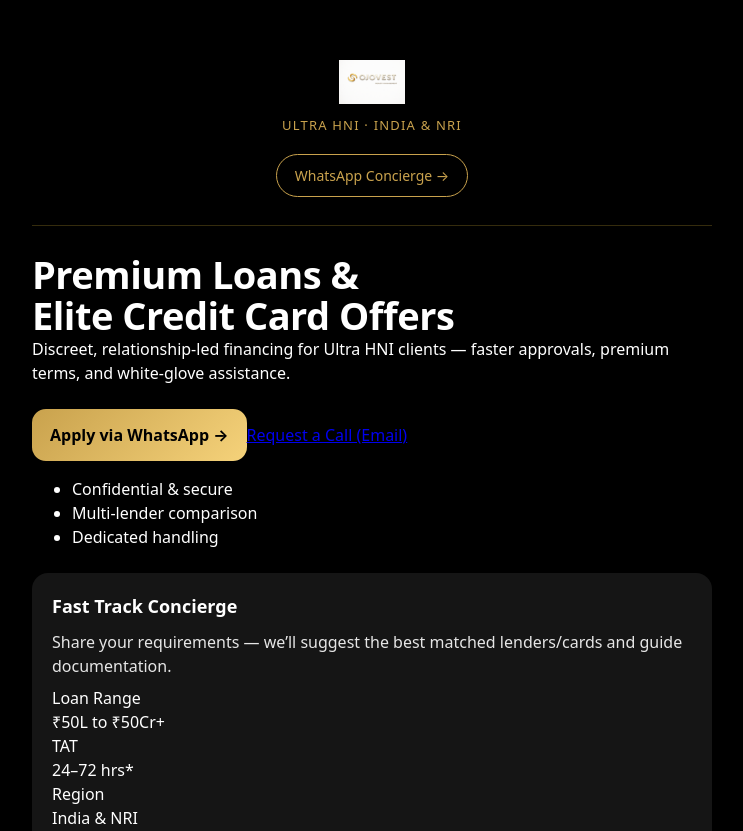
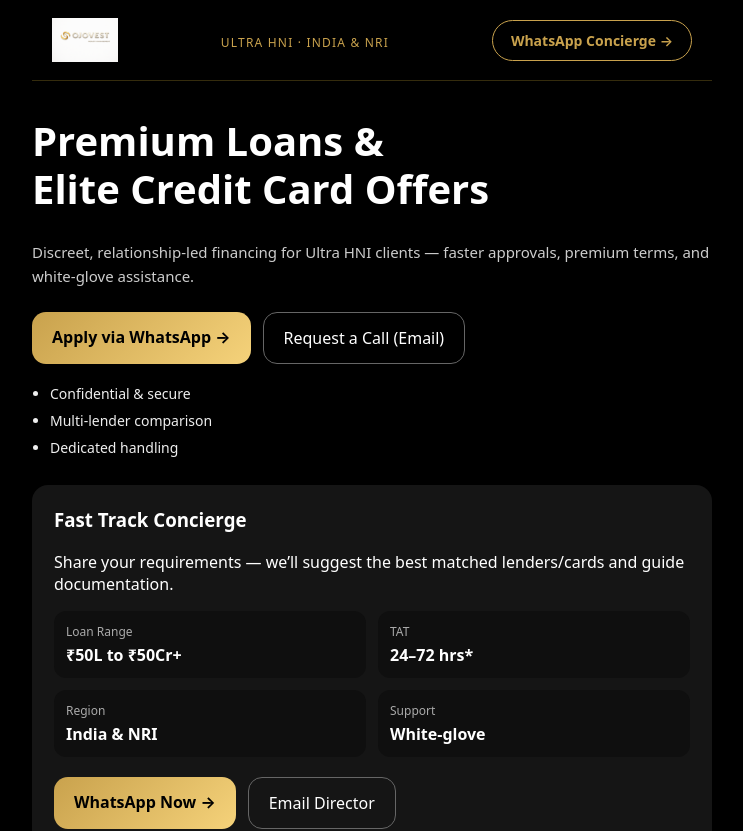
Before and after one commit to ojovest/ojovest, a Next.js app: page / in a window 1280 px wide. Shown: the top 831 px of the page, without its empty margins (268-1011 px from the left). Built offline with nearby package versions, Linux system fonts and the light colour scheme.

Commit message:
Update globals.css

```diff
--- a/app/globals.css
+++ b/app/globals.css
@@ -1,67 +1,107 @@
-/* app/globals.css */
-
-/* Base */
+/* =====================
+   Global Reset
+===================== */
 * {
   box-sizing: border-box;
-}
-
-html,
-body {
-  height: 100%;
 }
 
 body {
   margin: 0;
   background: #000;
   color: #fff;
-  font-family: system-ui, -apple-system, Segoe UI, Roboto, Helvetica, Arial, sans-serif;
-  line-height: 1.5;
+  font-family: system-ui, -apple-system, BlinkMacSystemFont, "Segoe UI",
+    sans-serif;
 }
 
-/* Layout container */
+/* =====================
+   Layout Container
+===================== */
 .container {
   max-width: 720px;
   margin: 0 auto;
-  padding: 32px 20px 80px;
+  padding: 0 20px 40px;
 }
 
-/* ===== Premium Header ===== */
+/* =====================
+   Sticky Premium Header
+===================== */
 .header {
+  position: sticky;
+  top: 0;
+  z-index: 1000;
+
   display: flex;
   flex-direction: column;
   align-items: center;
   gap: 10px;
-  padding: 28px 20px;
+
+  padding: 18px 20px;
+  background: rgba(0, 0, 0, 0.9);
+  backdrop-filter: blur(10px);
+
+  border-bottom: 1px solid rgba(212, 175, 55, 0.25);
   text-align: center;
-  border-bottom: 1px solid rgba(212, 175, 55, 0.25);
 }
 
+/* Desktop header layout */
+@media (min-width: 900px) {
+  .header {
+    flex-direction: row;
+    justify-content: space-between;
+    text-align: left;
+  }
+}
+
+/* =====================
+   Header Left
+===================== */
+.headerLeft {
+  display: flex;
+  flex-direction: column;
+  align-items: center;
+}
+
+@media (min-width: 900px) {
+  .headerLeft {
+    align-items: flex-start;
+  }
+}
+
+/* =====================
+   Logo
+===================== */
 .logo {
   height: 44px;
   width: auto;
+  max-width: 220px;
   display: block;
-  max-width: 260px;
-  object-fit: contain;
 }
 
-/* Subtitle under logo */
+/* =====================
+   Subtitle
+===================== */
 .subtitle {
-  font-size: 13px;
+  margin-top: 4px;
+  font-size: 12px;
   letter-spacing: 1.2px;
   text-transform: uppercase;
-  color: #c9a24d; /* muted gold */
-  margin-top: 2px;
+  color: #c9a24d;
 }
 
-/* Header CTA (top button) */
+/* =====================
+   Header CTA Button
+===================== */
 .header-cta {
-  margin-top: 8px;
+  margin-top: 10px;
+  padding: 10px 18px;
   font-size: 14px;
-  padding: 10px 18px;
+  font-weight: 600;
+
   border-radius: 999px;
   border: 1px solid #c9a24d;
   color: #c9a24d;
   text-decoration: none;
+
   transition: all 0.25s ease;
 }
 
@@ -70,83 +110,133 @@ body {
   color: #000;
 }
 
-/* ===== Hero ===== */
-h1 {
-  margin: 28px 0 0;
-  font-size: 38px;
-  line-height: 1.1;
-  letter-spacing: -0.5px;
+@media (min-width: 900px) {
+  .header-cta {
+    margin-top: 0;
+  }
 }
 
-p {
-  margin: 0;
+/* =====================
+   Hero Section
+===================== */
+.heroTitle {
+  margin-top: 36px;
+  font-size: 32px;
+  font-weight: 700;
+  line-height: 1.2;
 }
 
-/* Description text below heading */
-.hero-desc {
-  margin-top: 16px;
-  color: #ccc;
-  max-width: 60ch;
+@media (min-width: 900px) {
+  .heroTitle {
+    font-size: 40px;
+  }
 }
 
-/* CTA button in hero */
-a.cta {
+.heroDesc {
+  margin-top: 16px;
+  font-size: 15px;
+  color: #ccc;
+  line-height: 1.6;
+}
+
+/* =====================
+   CTA Row
+===================== */
+.ctaRow {
   margin-top: 24px;
+  display: flex;
+  flex-wrap: wrap;
+  gap: 12px;
+}
+
+/* Primary CTA */
+.cta {
   background: linear-gradient(135deg, #c9a24d, #f5d27a);
   color: #000;
-  padding: 14px 18px;
+  padding: 14px 20px;
   border-radius: 14px;
   font-weight: 700;
   text-decoration: none;
-  display: inline-block;
-  transition: transform 0.2s ease, opacity 0.2s ease;
 }
 
-a.cta:hover {
-  transform: translateY(-1px);
-  opacity: 0.95;
+/* Secondary CTA */
+.ctaSecondary {
+  padding: 14px 20px;
+  border-radius: 14px;
+  border: 1px solid #666;
+  color: #fff;
+  text-decoration: none;
 }
 
-/* ===== Trust points list ===== */
-.trust {
+/* =====================
+   Trust List
+===================== */
+.trustList {
   margin-top: 20px;
   padding-left: 18px;
+  font-size: 14px;
+  color: #eee;
 }
 
-.trust li {
-  margin: 6px 0;
+.trustList li {
+  margin-bottom: 8px;
 }
 
-/* ===== Card ===== */
+/* =====================
+   Card
+===================== */
 .card {
+  margin-top: 28px;
   background: #151515;
   border-radius: 16px;
-  padding: 20px;
-  margin-top: 24px;
-  box-shadow: 0 10px 30px rgba(0, 0, 0, 0.35);
+  padding: 22px;
 }
 
 .card h3 {
-  margin: 0 0 10px;
-  font-size: 18px;
+  margin-top: 0;
 }
 
-.card p {
-  margin: 8px 0;
-  color: #e6e6e6;
+/* =====================
+   Card Grid
+===================== */
+.cardGrid {
+  margin-top: 16px;
+  display: grid;
+  grid-template-columns: repeat(2, 1fr);
+  gap: 12px;
 }
 
-/* ===== Responsive ===== */
-@media (max-width: 520px) {
-  .container {
-    padding: 24px 16px 64px;
-  }
+.cardItem {
+  background: #0f0f0f;
+  border-radius: 12px;
+  padding: 12px;
+}
 
-  h1 {
-    font-size: 30px;
-  }
+.cardLabel {
+  font-size: 12px;
+  color: #aaa;
+}
 
-  .logo {
-    max-width: 220px;
-  }
+.cardValue {
+  font-weight: 700;
+  margin-top: 4px;
 }
+
+/* =====================
+   Card Actions
+===================== */
+.cardActions {
+  margin-top: 20px;
+  display: flex;
+  flex-wrap: wrap;
+  gap: 12px;
+}
+
+/* =====================
+   Fine Print
+===================== */
+.finePrint {
+  margin-top: 12px;
+  font-size: 11px;
+  color: #888;
+}
```
